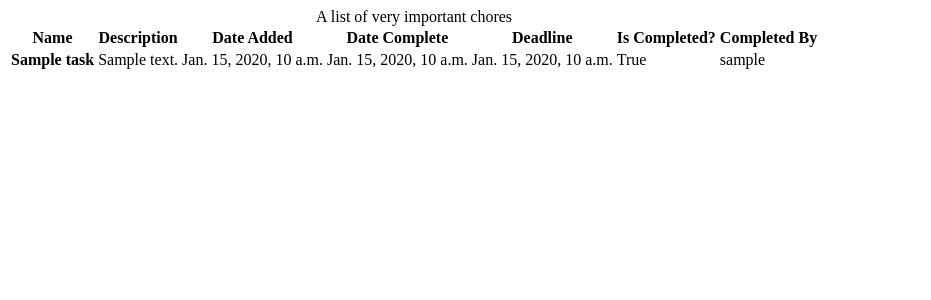
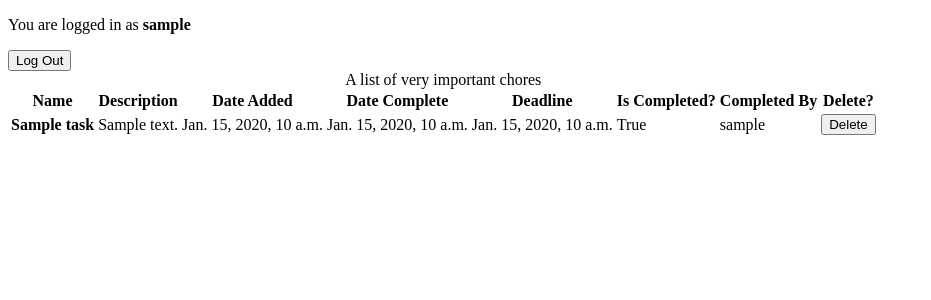
Before and after one commit to dr-gazpacho/djangotasks, a Django app: page /tasks/ in a window 1280 px wide. Shown: the top 300 px of the page, without its empty margins (0-931 px from the left). Run offline with Django 5.2, Linux system fonts and the light colour scheme; a user stored in the database is signed in; tables that the repository leaves empty hold one stand-in row (values such as "Sample post").

Commit message:
start work on the delete route

```diff
--- a/djangotasks/views.py
+++ b/djangotasks/views.py
@@ -12,7 +12,7 @@ def index_login(request):
             user = authenticate(username=username, password=password)
             if user is not None:
                 login(request, user)
-                messages.success(request, f"Welcome, {username}!")
+                # messages.success(request, f"Welcome, {username}!") -> this was from when I didn't redirect
                 # uses name= property from urls.py - since tasks is in another app, I need to namespace this to the app
                 return redirect('tasks:tasks')
             else:
--- a/tasks/templates/tasks/index.html
+++ b/tasks/templates/tasks/index.html
@@ -7,6 +7,15 @@
     <title>Document</title>
 </head>
 <body>
+    {% if user.is_authenticated %}
+    <div class="user-info">
+        <p>You are logged in as <strong>{{ user.username }}</strong></p>
+        <form method="post" action="{% url 'logout' %}">
+            {% csrf_token %}
+            <button type="submit" class="btn btn-logout">Log Out</button>
+        </form>
+    </div>
+    {% endif %}
     <table>
         <caption>
             A list of very important chores
@@ -20,6 +29,9 @@
               <th scope="col">Deadline</th>
               <th scope="col">Is Completed?</th>
               <th scope="col">Completed By</th>
+              {% if user.is_staff %}
+              <th>Delete?</th>
+              {% endif %}
             </tr>
           </thead>
           <tbody>
@@ -32,6 +44,15 @@
                     <td>{{entry.date_deadline}}</td>
                     <td>{{entry.is_complete}}</td>
                     <td>{{entry.completed_by}}</td>
+                    {% if user.is_staff %}
+                    <!-- tasks:delete_task connects back to the name of the URL -->
+                    <td>
+                    <form method="post" action="{% url 'tasks:delete_task' entry.id %}">
+                      {% csrf_token %}
+                      <button type="submit" class="btn btn-delete">Delete</button>
+                    </form>
+                    {% endif %}
+                    </td>
                 </tr>
             {% endfor %}
           </tbody>
--- a/tasks/urls.py
+++ b/tasks/urls.py
@@ -5,5 +5,6 @@ from . import views
 app_name = "tasks"
 urlpatterns = [
     path("", views.index, name="tasks"),
+    path("delete/<int:task_id>/", views.delete, name="delete_task"),
     path("api/", views.api, name="api")
 ]
--- a/tasks/views.py
+++ b/tasks/views.py
@@ -1,4 +1,4 @@
-from django.shortcuts import render
+from django.shortcuts import render, redirect
 from django.http import JsonResponse
 from .models import User, Task
 
@@ -10,6 +10,11 @@ def index(request):
     }
     return render(request, "tasks/index.html", context)
 
+def delete(request, task_id):
+    print(task_id)
+    print("doing it")
+    return redirect('tasks:tasks')
+
 def api(request):
     print(request)
     # Return JsonResponse instead of a string
```
